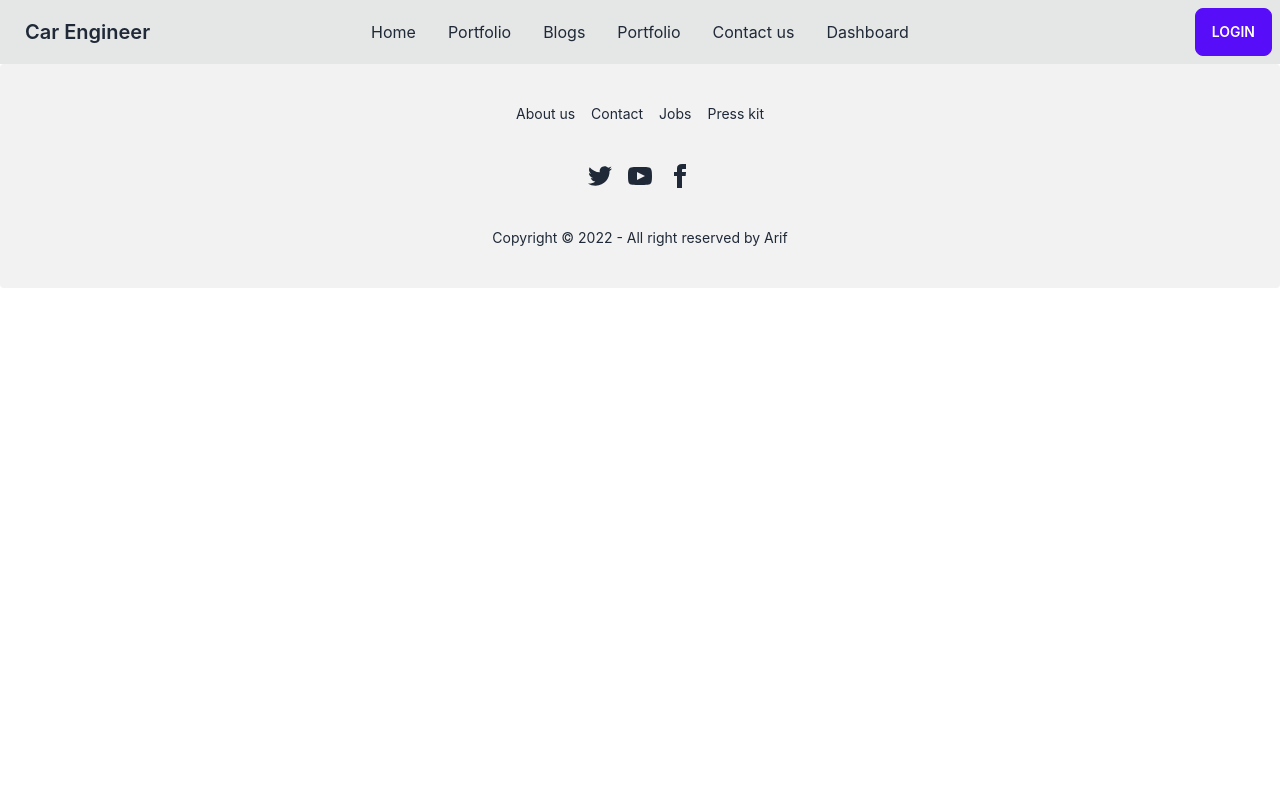
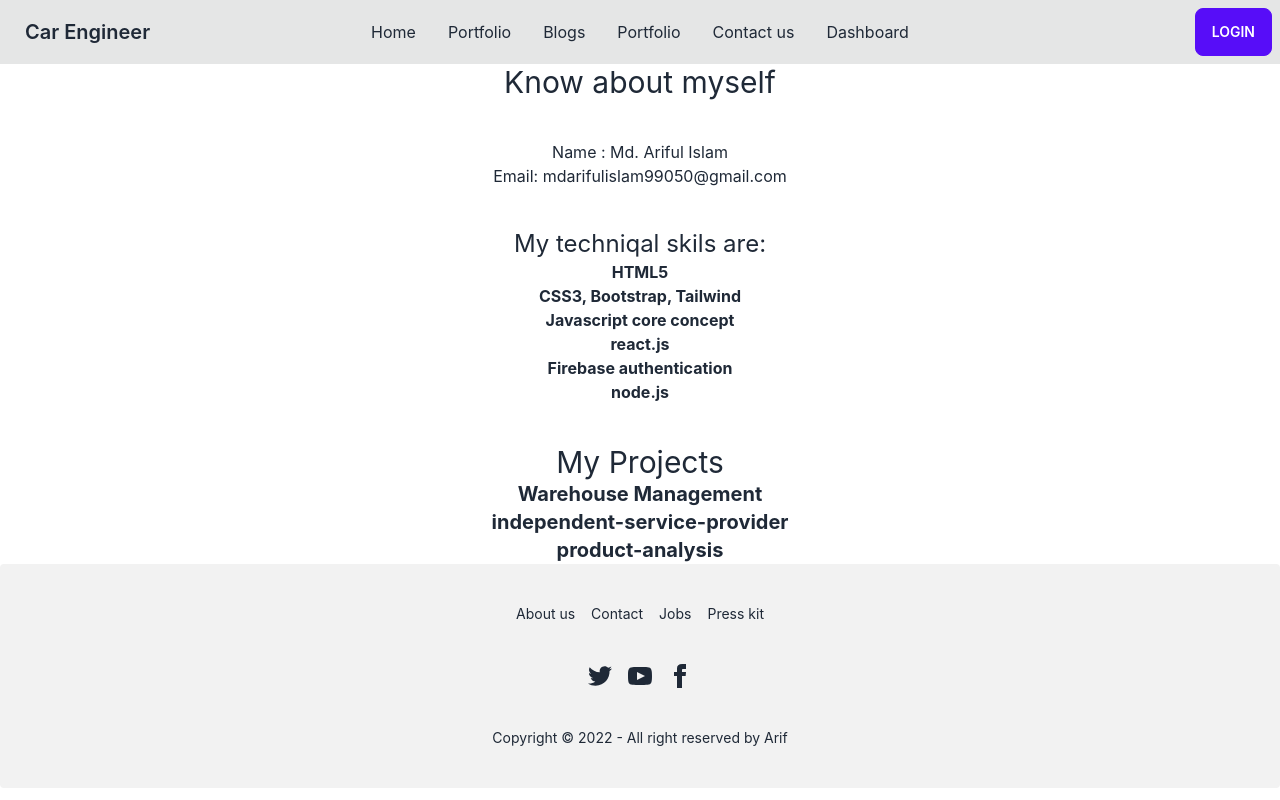
Before and after one commit to aariful-islam/manufacturer-website-client-side, a React (Create React App) app: page /portfolio in a window 1280 px wide. Built offline with nearby package versions, Linux system fonts and the light colour scheme; no server answers.

Commit message:
work with portfolio

```diff
--- a/src/App.js
+++ b/src/App.js
@@ -1,6 +1,6 @@
 import { Route, Routes } from 'react-router-dom';
 import './App.css';
-import Blogs from './Blogs/Blogs';
+import Blogs from './Pages/Blogs/Blogs';
 
 import Addtools from './Pages/Dashboard/Addtools';
 import Dashboard from './Pages/Dashboard/Dashboard';
@@ -11,6 +11,7 @@ import Home from './Pages/Home/Home';
 import Login from './Pages/LogIn/LogIn/LogIn';
 import Registration from './Pages/LogIn/Registration/Registration';
 import RequireAuth from './Pages/LogIn/RequireAuth';
+import Portfolio from './Pages/Portfolio/Portfolio';
 import Purchage from './Pages/Purchage/Purchage';
 import Footer from './Pages/Shared/Footer/Footer';
 import Navbar from './Pages/Shared/Header/Navbar';
@@ -44,6 +45,7 @@ function App() {
            <Route path='/dashboard/addtools' element={<Addtools></Addtools>}></Route>
         </Route>
         <Route path='/blogs' element={<Blogs></Blogs>}></Route>
+        <Route path='/portfolio' element={<Portfolio></Portfolio>}></Route>
         <Route path='/login' element={<Login></Login>}></Route>
         <Route path='/registration' element={<Registration></Registration>}></Route>
       </Routes>
--- a/src/Blogs/Blogs.js
+++ b/src/Pages/Blogs/Blogs.js
@@ -2,7 +2,7 @@ import React from 'react';
 
 const Blogs = () => {
     return (
-        <div className='ml-12'>
+        <div className='ml-12 m-8'>
             <h1 className='text-xl font-bold'>How will you improve the performance of a React Application?</h1>
             <p>Answer: There are lots of ways to improve the performance of react applicaton. <br />
                 Here I'm describe some ways:
--- /dev/null
+++ b/src/Pages/Portfolio/Portfolio.js
@@ -0,0 +1,38 @@
+import React from 'react';
+
+const Portfolio = () => {
+    return (
+        <div>
+            <h1 className='text-3xl text-center mb-10'> Know about myself</h1>
+            <div className='text-center mb-10'>
+            <p>Name : Md. Ariful Islam</p>
+            <p>Email: mdarifulislam99050@gmail.com</p>
+            </div>
+            <div className='text-center mb-10'>
+                <h1 className='text-2xl'>My techniqal skils are: </h1>
+                <ul className='font-bold'>
+                    <li>HTML5</li>
+                    <li>CSS3, Bootstrap, Tailwind</li>
+                    <li>Javascript core concept</li>
+                    <li>react.js</li>
+                    <li>Firebase authentication</li>
+                    <li>node.js</li>
+                </ul>
+            </div>
+            <div className='text-center'>
+                <h1 className='text-center text-3xl'>My Projects</h1>
+                <a className='text-xl font-bold' href="https://laptop-warehouse-4dc3b.web.app/">Warehouse Management</a> <br />
+
+                <a className='text-xl font-bold' href="https://workout-with-arif.web.app/">independent-service-provider</a> <br />
+                <a className='text-xl font-bold' href="https://tiny-pixie-0d0bbf.netlify.app/">product-analysis </a>
+
+
+            </div>
+
+
+
+        </div>
+    );
+};
+
+export default Portfolio;
--- a/src/Pages/Shared/Header/Navbar.js
+++ b/src/Pages/Shared/Header/Navbar.js
@@ -65,7 +65,7 @@ const Navbar = () => {
                 </Link>
               </li>
               <li>
-                <Link as={Link} to="/about">
+                <Link as={Link} to="/portfolio">
                   Login
                 </Link>
               </li>
@@ -94,7 +94,7 @@ const Navbar = () => {
               </Link>
             </li>
             <li>
-              <Link as={Link} to="/about">
+              <Link as={Link} to="/portfolio">
                 Portfolio
               </Link>
             </li>
```
